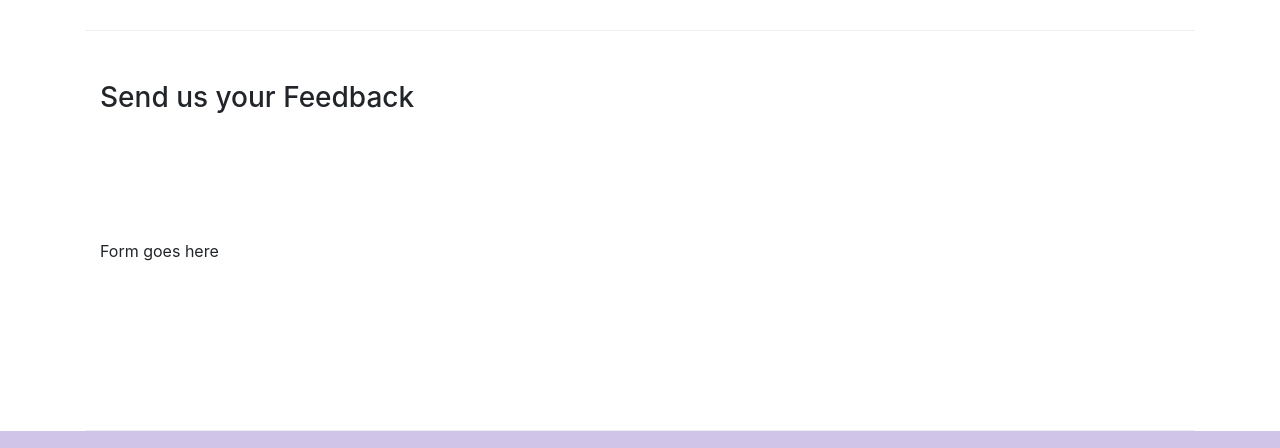
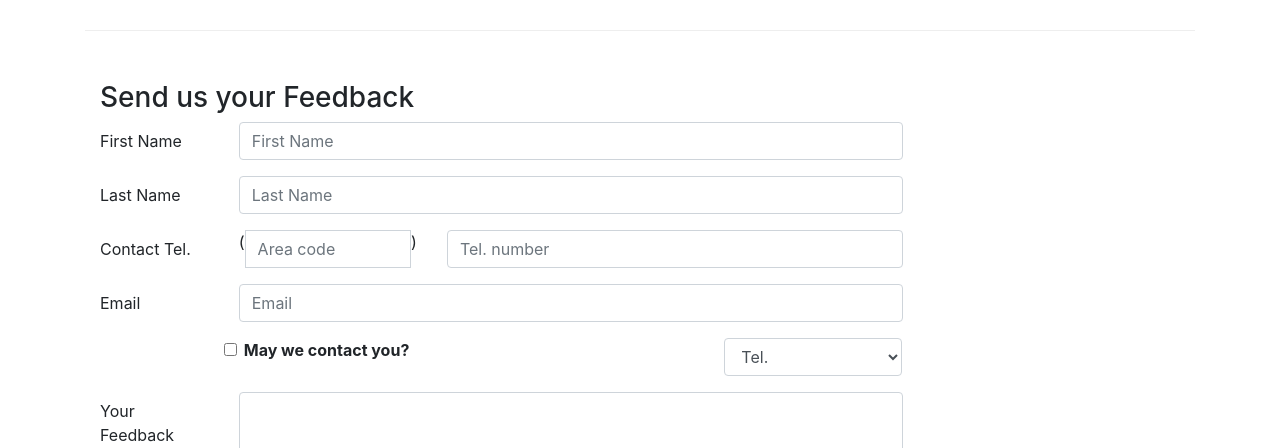
Before and after one commit to datiti/coursera-WebFullStack-bootstrap4, a website: page conFusion1/contactus.html in a window 1280 px wide. Shown: the part 810-1258 px from the top of the page. Drawn offline with nearby package versions, Linux system fonts and the light colour scheme.

Commit message:
week 2 - forms

```diff
--- a/conFusion1/contactus.html
+++ b/conFusion1/contactus.html
@@ -93,7 +93,64 @@
               <h3>Send us your Feedback</h3>
            </div>
             <div class="col-12 col-md-9">
-                Form goes here
+                <form>
+                    <div class="form-group row">
+                        <label for="firstname" class="col-md-2 col-form-label">First Name</label>
+                        <div class="col-md-10">
+                            <input type="text" class="form-control" id="firstname" name="firstname" placeholder="First Name">
+                        </div>
+                    </div>
+                    <div class="form-group row">
+                        <label for="lastname" class="col-md-2 col-form-label">Last Name</label>
+                        <div class="col-md-10">
+                            <input type="text" class="form-control" id="lastname" name="lastname" placeholder="Last Name">
+                        </div>
+                    </div>
+                    <div class="form-group row">
+                        <label for="telnum" class="col-12 col-md-2 col-form-label">Contact Tel.</label>
+                        <div class="col-5 col-sm-4 col-md-3">
+                            <div class="input-group">
+                                <span class="input-group-addon">(</span>
+                                <input type="tel" class="form-control" id="areacode" name="areacode" placeholder="Area code">
+                                <span class="input-group-addon">)</span>
+                            </div>
+                        </div>
+                        <div class="col-7 col-sm-6 col-md-7">
+                            <input type="tel" class="form-control" id="telnum" name="telnum" placeholder="Tel. number">
+                        </div>
+                    </div>
+                    <div class="form-group row">
+                        <label for="emailid" class="col-md-2 col-form-label">Email</label>
+                        <div class="col-md-10">
+                            <input type="email" class="form-control" id="emailid" name="emailid" placeholder="Email">
+                        </div>
+                    </div>
+                    <div class="form-group row">
+                        <div class="form-check col-md-6 offset-md-2">
+                            <label class="form-check-label">
+                                <input type="checkbox" class="form-check-input" name="approve" value="">
+                                <strong>May we contact you?</strong>
+                            </label>
+                        </div>
+                        <div class="col-md-3 offset-md-1">
+                            <select class="form-control">
+                                <option>Tel.</option>
+                                <option>Email</option>
+                            </select>
+                        </div>
+                    </div>
+                    <div class="form-group row">
+                        <label for="feedback" class="col-md-2 col-form-label">Your Feedback</label>
+                        <div class="col-md-10">
+                            <textarea class="form-control" id="feedback" name="feedback" rows="12"></textarea>
+                        </div>
+                    </div>
+                    <div class="form-group row">
+                        <div class="offset-md-2 col-md-10">
+                            <button type="submit" class="btn btn-primary">Send Feedback</button>
+                        </div>
+                    </div>
+                </form>
             </div>
              <div class="col-12 col-md">
             </div>
```
